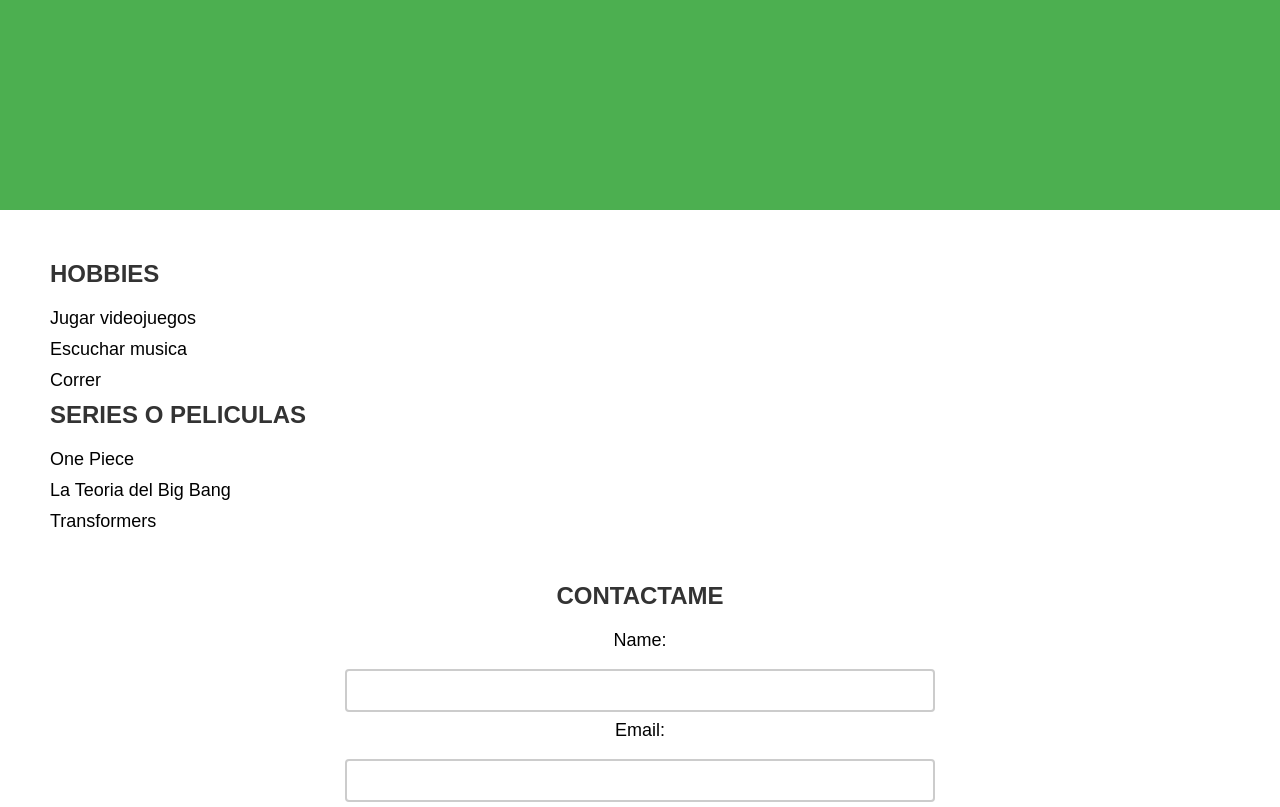
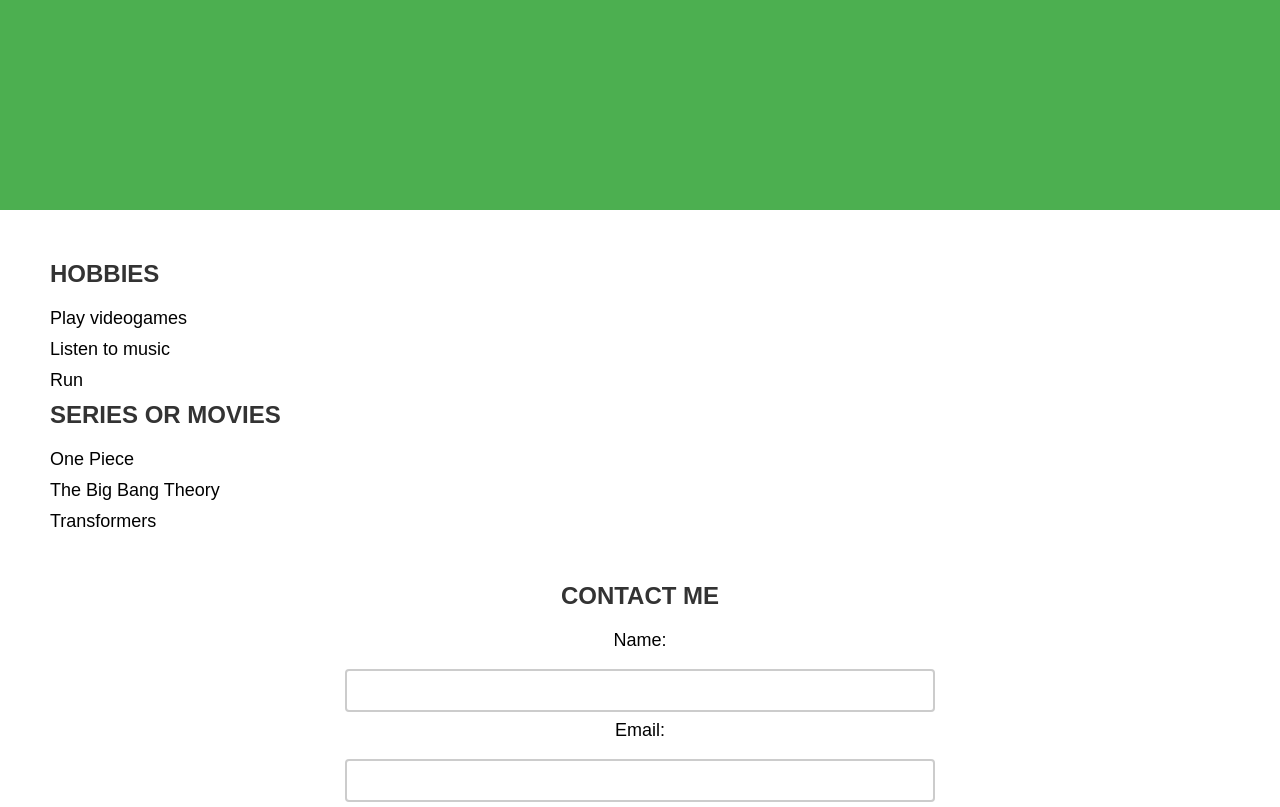
Before and after one commit to roberto-rw/LandingRojasRoberto, a plain HTML site: page index.html in a window 1280 px wide. Shown: the part 290-1097 px from the top of the page. Drawn offline with Linux system fonts and the light colour scheme.

Commit message:
se tradujo todo a ingles

```diff
--- a/index.html
+++ b/index.html
@@ -15,22 +15,22 @@
     <div class="about">
             <h2 class="title">Hobbies</h2>
         <ul class="hobbies">
-            <li class="item">Jugar videojuegos</li>
-            <li class="item">Escuchar musica</li>
-            <li class="item">Correr</li>
+            <li class="item">Play videogames</li>
+            <li class="item">Listen to music</li>
+            <li class="item">Run</li>
         </ul>
 
-        <h2 class="title">Series o peliculas</h2>
+        <h2 class="title">Series or movies</h2>
         <ul class="series">
             <li class="item">One Piece</li>
-            <li class="item">La Teoria del Big Bang</li>
+            <li class="item">The Big Bang Theory</li>
             <li class="item">Transformers</li>
         </ul>
     </div>
 
 
     <div class="contacto">
-        <h2 class="title">Contactame</h2>
+        <h2 class="title">Contact me</h2>
         <form action="" class="form">
             <label class="label" for="name">Name:</label>
             <input type="text" id="name" name="name" required>
```
